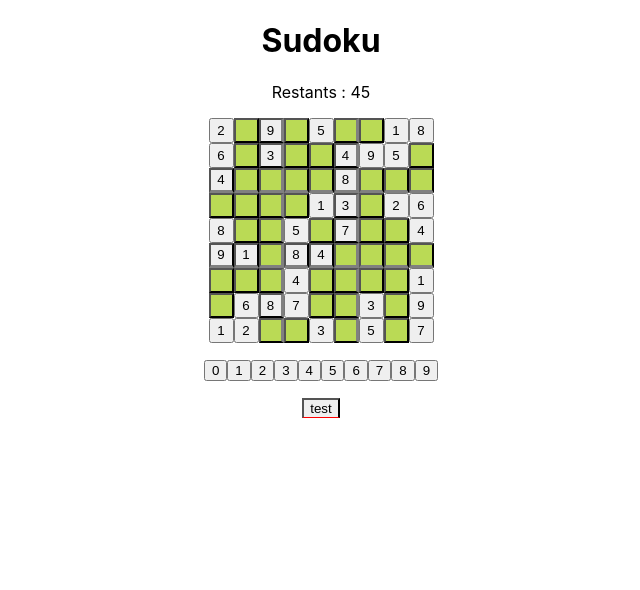
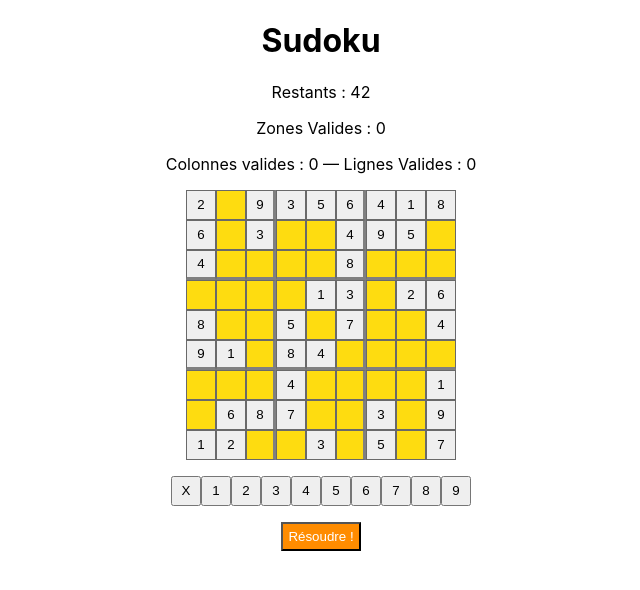
Before and after one commit to JeanLi06/sudoku, a React (Create React App) app: page / in a window 1280 px wide. Shown: the top 590 px of the page, without its empty margins (319-959 px from the left). Built offline with nearby package versions, Linux system fonts and the light colour scheme.

Commit message:
Touche X pour effacer une case

```diff
--- a/src/App.css
+++ b/src/App.css
@@ -1,7 +1,7 @@
 .Board {
     text-align: center;
     display: inline-block;
-    width: 245px;
+    width: 270px;
     height: auto;
 }
 
--- a/src/App.js
+++ b/src/App.js
@@ -1,15 +1,19 @@
-import React from 'react';
-import 'uniqid';
-import './App.css';
-import Input from "./components/Input";
+import React from 'react'
+import 'uniqid'
+import './App.css'
+
+import Victory from './components/Victory'
 import Cell from './components/Cell'
+import Input from './components/Input'
 
 //Les valeurs choisies par l'utilisateur sont représentées avec des nombre négatifs dans board
+//solvedBoard est la solution de la grille précalculée.
 class App extends React.Component {
   //Un grille de sudoku facile et valide
   state = {
     board: [
-            2, null, 9, null, 5, null, null, 1, 8,
+      // 2, null, 9, null, 5, null, null, 1, 8,
+      2, null, 9, 3, 5, 6, 4, 1, 8,
       6, null, 3, null, null, 4, 9, 5, null,
       4, null, null, null, null, 8, null, null, null,
 
@@ -20,6 +24,17 @@ class App extends React.Component {
       null, null, null, 4, null, null, null, null, 1,
       null, 6, 8, 7, null, null, 3, null, 9,
       1, 2, null, null, 3, null, 5, null, 7
+    ],
+    solvedBoard: [
+      2, 7, 9, 3, 5, 6, 4, 1, 8,
+      6, 8, 3, 1, 7, 4, 9, 5, 2,
+      4, 5, 1, 2, 9, 8, 6, 7, 3,
+      7, 4, 5, 9, 1, 3, 8, 2, 6,
+      8, 3, 2, 5, 6, 7, 1, 9, 4,
+      9, 1, 6, 8, 4, 2, 7, 3, 5,
+      3, 9, 7, 4, 8, 5, 2, 6, 1,
+      5, 6, 8, 7, 2, 1, 3, 4, 9,
+      1, 2, 4, 6, 3, 9, 5, 8, 7
     ],
     zones: [
       [0, 1, 2, 9, 10, 11, 18, 19, 20],
@@ -34,35 +49,91 @@ class App extends React.Component {
     ],
     clickedSquare: null, //la case qui vient d'être cliquée
     chosenSquares: [], //l'historique des cases choisies {index, valeur}
-        clickedUserNumber: null //La valeur choisie
-    };
+    clickedUserNumber: null, //La valeur choisie
+    validRows: [],
+    validColumns: [],
+    validZones: []
+  }
+
+  testValidity = () => {
+    this.testColumns()
+    this.testRows()
+    this.testZones()
+  }
+
+  // génère un tableau des colonnes valides
+  testColumns = () => {
+    let validColumns = []
+    for (let column = 0; column < 9; column++) {
+      if (this.isColumnValid(column)) {
+        validColumns.push(column)
+      }
+      this.setState(this.state.validColumns = validColumns)
+    }
+    // console.log(this.state.validColumns)
+    // return this.state.validColumns
+  }
+
+  // génère un tableau des lignes valides
+  testRows = () => {
+    let validRows = []
+    for (let row = 0; row < 9; row++) {
+      if (this.isRowValid(row)) {
+        validRows.push(row)
+      }
+    }
+    this.setState({ validRows })
+    console.log('validrowsState ', this.state.validRows)
+    // console.log(this.state.validRows)
+    // return this.state.validRows
+  }
+
+  // génère un tableau des zones valides
+  testZones = () => {
+    let validZones = []
+    for (let zone = 0; zone < 9; zone++) {
+      if (this.isZoneValid(zone)) {
+        validZones.push(zone)
+      }
+      this.setState(this.state.validZones = validZones)
+    }
+    // console.log(this.state.validZones)
+    // return this.state.validZones
+  }
 
   // Remplace la valeur dans la board, à l'index présent dans le state par la valeur transmise,
-    // met à jour l'historique des cases, et efface le clickedSquare
+  // met à jour l'historique des cases (chosenSquares), et efface le numéro du clickedSquare
   //La valeur choisie est stockée avec une valeur négative, pour la différenciée d'avec les valeurs d'origine.
   setValueAtSquare = (value) => {
-        if (!isNaN(value) && this.state.clickedSquare !== null) {
-            let board = [...this.state.board];
-            board[this.state.clickedSquare] = value * -1;
-            this.setState({board: board});
-            let chosenSquares = [...this.state.chosenSquares];
+    if (value === 'X') {
+      let board = [...this.state.board]
+      board[this.state.clickedSquare] = null
+      let chosenSquares = [...this.state.chosenSquares]
+      chosenSquares.pop()
+      this.setState({ chosenSquares: chosenSquares })
+      this.setState({ board: board })
+    } else if
+    (!isNaN(value) && this.state.clickedSquare !== null) {
+      let board = [...this.state.board]
+      board[this.state.clickedSquare] = value * -1
+      this.setState({ board: board })
+      let chosenSquares = [...this.state.chosenSquares]
       chosenSquares.push({
         index: this.state.clickedSquare,
         value: value * -1
-            });
-            this.setState({chosenSquares: chosenSquares});
-            this.setState({clickedSquare: null});
-            // console.log(chosenSquares);
+      })
+      this.setState({ chosenSquares: chosenSquares })
     }
-    };
+    this.setState({ clickedSquare: null })
+  }
 
   // Change la valeur sur la grille, aux coordonnees x,y
   setValueAtCoord = (x, y, value) => {
     // On fait une copie de la board pour ne pas la modifier directement
-        let board = [...this.state.board];
-        board[0] = value;
-        this.setState({board: board});
-    };
+    let board = [...this.state.board]
+    board[0] = value
+    this.setState({ board: board })
+  }
 
   //Récupère les coordonnéees de la case que l'on a cliquée
   getCoordonates = (square_index) => {
@@ -71,37 +142,38 @@ class App extends React.Component {
     //     x: square_index % 9,
     //     y: Math.floor(square_index / 9)
     // });
-    };
+  }
 
   //Récupère la valeur de la case dont on donne l'index
   getValue = (square_index) => {
-        return this.state.board[square_index];
-    };
+    return this.state.board[square_index]
+  }
 
   //Retourne l'index de la case cliquée, stockée dans le state
   getClickedSquare = () => {
-        return this.state.clickedSquare;
-    };
+    return this.state.clickedSquare
+  }
 
   // Génère une key unique, avec concaténation de l'index (pour les keys de liste). Utilise le module npm uniqid
   generateUniqueKey = (index) => {
-        var uniqid = require('uniqid');
-        return uniqid(index);
-    };
+    var uniqid = require('uniqid')
+    return uniqid(index)
+  }
 
   //Retourne true si une array fournie est valide
   // c.a.d. éléments uniques de 1 à 9
+  //On teste ainsi, une zone, une colonne ou une ligne
   isArrayFromSudokuValid = (array_to_test) => {
     // On récupère les valeurs de cette zone, en les passant  en absolu, et les null en 0
-        let values_in_array = array_to_test.map(item => item === null ? 0 : Math.abs(item));
+    let values_in_array = array_to_test.map(item => item === null ? 0 : Math.abs(item))
     //On enlève les répétitions (dans un Set, les valeurs sont uniques...)
-        const unique_values_in_zone = [...new Set(values_in_array)];
+    const unique_values_in_zone = [...new Set(values_in_array)]
     // On réduit la zone à une somme des ses éléments
     let reduced_array = unique_values_in_zone.reduce((accumulator, currentValue) =>
-            accumulator + currentValue);
+      accumulator + currentValue)
     //    Si la somme des éléments uniques est égal à 45, la zone est valide (1+2+3...+9)
-        return reduced_array === 45;
-    };
+    return reduced_array === 45
+  }
 
   /*Teste si une des 9 zones est valide (que des chiffres uniques 1-9)
   1|2|3
@@ -111,59 +183,80 @@ class App extends React.Component {
   isZoneValid = (zone_number) => {
     //9 zones (0-8), répérées avec le square_index
     //On sélectionne la zone choisie
-        let zone_to_test = this.state.zones[zone_number];
-        return this.isArrayFromSudokuValid(zone_to_test);
-    };
+    let zone_to_test = this.state.zones[zone_number]
+    return this.isArrayFromSudokuValid(zone_to_test)
+  }
 
   // retourne true si une ligne est valide c.a.d. éléments uniques de 1 à 9
   isRowValid = (row_number) => {
     //    On génère un tableau des square_index correspondants à la ligne (0-8)
-        let rowToTest = [];
+    let rowToTest = []
     for (let i = 0; i <= 8; i++) {
-            rowToTest.push(this.state.board[i + row_number * 9]);
+      rowToTest.push(this.state.board[i + row_number * 9])
     }
-        return this.isArrayFromSudokuValid(rowToTest);
-    };
+    return this.isArrayFromSudokuValid(rowToTest)
+  }
 
   // retourne true si une colonne est valide c.a.d. éléments uniques de 1 à 9
-    iscolumnValid = (column_number) => {
+  isColumnValid = (column_number) => {
     //    On génère un tableau des square_index correspondants à la colonne (0-8)
-        let columnToTest = [];
+    let columnToTest = []
     for (let i = 0; i <= 8; i++) {
-            columnToTest.push(this.state.board[i * 9 + column_number]);
+      columnToTest.push(this.state.board[i * 9 + column_number])
     }
-        console.log(columnToTest);
-        console.log(this.isArrayFromSudokuValid(columnToTest));
-    };
+    return this.isArrayFromSudokuValid(columnToTest)
+  }
+
+  // Pour tester si on a gagné, on teste toutes les zonnes
+  isBoardSolved = () => {
+    let won = []
+    for (let zone_number = 0; zone_number < 9; zone_number++) {
+      won.push(this.isZoneValid(zone_number))
+    }
+    return won.every(zone => zone === true)
+  }
 
   clickedSquareHandler = (square_index) => {
     //On ne peut changer qu'un case vide, ou autorisée (valeur stockée < 0 )
     if (this.getValue(square_index) === null || this.getValue(square_index) < 0) {
-            this.setState({clickedSquare: square_index});
-            return square_index;
+      this.setState({ clickedSquare: square_index })
+      return square_index
     } else {
-            this.setState({clickedSquare: null});
-            return null;
+      this.setState({ clickedSquare: null })
+      return null
     }
-    };
+  }
 
   //Retourne true si valeur du square a été choisie (<0), sinon il s'agit
   //d'une valeur d'origine non modifiable
   isChoosen = (square_value) => {
-        // console.log(square_value);
     if (square_value < 0) {
-            return true;
+      return true
     }
     if (square_value > 0) {
-            return false;
+      return false
     }
-    };
+  }
 
-    render() {
-        this.iscolumnValid(8);
+  solveBoard = () => {
+    let board = { ...this.state }
+    board['board'].map((value, index) =>
+      value != null ? board['solvedBoard'][index] * -1 : -1
+    )
+    console.log(board['board'])
+    this.setState(board)
+  }
+
+  render () {
     return <>
       <h1>Sudoku</h1>
       <p>Restants : {this.state.board.filter(item => item === null).length}</p>
+      {this.isBoardSolved() &&
+      <Victory
+      />}
+      <p>Zones Valides : {this.state.validZones.length}</p>
+      <p>Colonnes valides : {this.state.validColumns.length} — Lignes Valides : {this.state.validRows.length} </p>
+
       <div className="Board">
         {this.state.board.map((square_value, square_index) => (
           <Cell square_value={square_value}
@@ -174,17 +267,30 @@ class App extends React.Component {
                 isChoosen={this.isChoosen}
                 clickedSquareHandler={this.clickedSquareHandler}
                 getClickedSquare={this.getClickedSquare}
+                validRows={this.state.validRows}
+                validColumns={this.state.validColumns}
+                validZones={this.state.validZones}
           />
         ))}
       </div>
       <div>
-                <Input setValueAtSquare={this.setValueAtSquare}/>
+        <Input
+          setValueAtSquare={this.setValueAtSquare}
+          testValidity={this.testValidity}
+          validRows={this.validRows}
+        />
       </div>
-            <button style={{borderBottom: 'red solid 1px'}}>
-                test
+      <button
+        style={{
+          backgroundColor: 'darkorange',
+          color: 'white',
+          padding: '5px'
+        }}
+        onClick={this.solveBoard}>
+        Résoudre !
       </button>
     </>
   }
 }
 
-export default App;
+export default App
--- a/src/components/Cell.js
+++ b/src/components/Cell.js
@@ -1,16 +1,16 @@
 import React from 'react'
-import styled, { css } from 'styled-components'
-import { arrowFunctionExpression } from '@babel/types'
+import styled from 'styled-components'
 
 //Définit une case de la grille de Sudoku, en générant une bodure
 // pour séparer les régions. Index de 0 à 80.
 const Cell = ({
-                  square_index, square_value, getCoordonates, getValue,
-                  clickedSquareHandler, getClickedSquare, isRowValid
-                }) => {
+                square_index, square_value, getCoordonates, getValue,
+                clickedSquareHandler, getClickedSquare,
+                validRows, validColumns, validZones
+              }) => {
 
-  const cellBackgroundColor = `#BADA55`
-  const cellHoverColor = `chartreuse`
+  const cellBackgroundColor = `#fedc10`
+  const cellHoverColor = `#BADA55`
   const zoneBordercolor = `solid 3px grey`
 
   const isClicked = () => {
@@ -35,23 +35,25 @@ const Cell = ({
   const hasBorderRight = () => {
     return (square_index - 2) % 9 === 0 || (square_index - 5) % 9 === 0 ? zoneBordercolor : null
   }
-  //Génération conditionnelle du style du bouton
+
   const Cell = styled.button`
-    width: 25px;
-    height: 25px;
+    width: 30px;
+    height: 30px;
     vertical-align: bottom;
     padding: 0;
     display: inline-block;
+    border: 1px solid dimgray;
 
+  //Génération conditionnelle du style du bouton
   {border-bottom: ${hasBorderBottom()};
 
-    {border-right: ${hasBorderRight()};
+  {border-right: ${hasBorderRight()};
 
- { &:hover {background-color: ${isOverInputCell()};}
+  {&:hover {background-color: ${isOverInputCell()};}
 
   background-color: ${isAnInputCell()};
 
-   background-color: ${isClicked()};
+  background-color: ${isClicked()};
 
   //Les choix utilisateurs ont été codés avec des valeurs négatives...
   (square_value < 0) && {
@@ -59,29 +61,7 @@ const Cell = ({
     font-weight: bold;
     font-size: 19px;
     color: beige;}
-
-
 `
-  // let button_style = ['Square']
-  // if ((square_index >= 18 && square_index <= 26) ||
-  //   (square_index >= 45 && square_index <= 53)) {
-  //   button_style.push('span-row')
-  // }
-  // if ((square_index - 2) % 9 === 0 || (square_index - 5) % 9 === 0) {
-  //   button_style.push('span-column')
-  // }
-  // /* Si la case ne contient rien, on peut autorise la couleur au survol */
-  // if (square_value === null || square_value < 0) {
-  //   button_style.push('allowed-hover')
-  // }
-  // //Les choix utilisateurs ont été codés avec des valeurs négatives...
-  // if (square_value < 0) {
-  //   button_style.push('chosen-square')
-  // }
-  // if (square_index === getClickedSquare()) {
-  //   button_style.push('clicked-square')
-  // }
-  // button_style = button_style.join(' ')
 
   return <Cell
     id={square_index}
@@ -89,6 +69,7 @@ const Cell = ({
       getCoordonates(square_index)
       getValue(square_value)
       clickedSquareHandler(square_index)
+
     }}
   >
     {square_value !== null ? Math.abs(square_value) : null}
--- a/src/components/Input.js
+++ b/src/components/Input.js
@@ -6,19 +6,31 @@ const List = styled.ul`
 `
 const ListItem = styled.li`
   display: inline-block;
+
 `
 const UserChoice = styled.button`
   cursor: pointer;
+  min-height: 30px;
+  min-width: 30px;
   &:hover { background-color: chartreuse};
 `
+const isInValidRow = (validRows) => {
+  console.log('validrows ', validRows)
+}
 
 //Gestion de la valeur choisie par l'utilisateur
-const Input = ({ setValueAtSquare }) => {
-  return <List onClick={(event) => {
-    const userValueChoice = event.target.innerHTML
-    setValueAtSquare(userValueChoice)
-  }}>
-    {[0, 1, 2, 3, 4, 5, 6, 7, 8, 9].map((item) => {
+const Input = ({ setValueAtSquare, testValidity, validRows }) => {
+  return <List
+    onClick={(event) => {
+      const userValueChoice = event.target.innerHTML
+      setValueAtSquare(userValueChoice)
+    }}
+    onMouseUp={() => {
+      testValidity()
+      isInValidRow(validRows)
+    }}
+  >
+    {['X', 1, 2, 3, 4, 5, 6, 7, 8, 9].map((item) => {
       return <ListItem key={item}>
         <UserChoice>{item}</UserChoice>
       </ListItem>
--- /dev/null
+++ b/src/components/Victory.js
@@ -0,0 +1,11 @@
+import React from 'react'
+
+const Victory = () => {
+  return (
+    <div>
+      <p>Grille résolue !</p>
+    </div>
+  )
+}
+
+export default Victory
```
Lines whose indentation alone changed are shown as unchanged.
